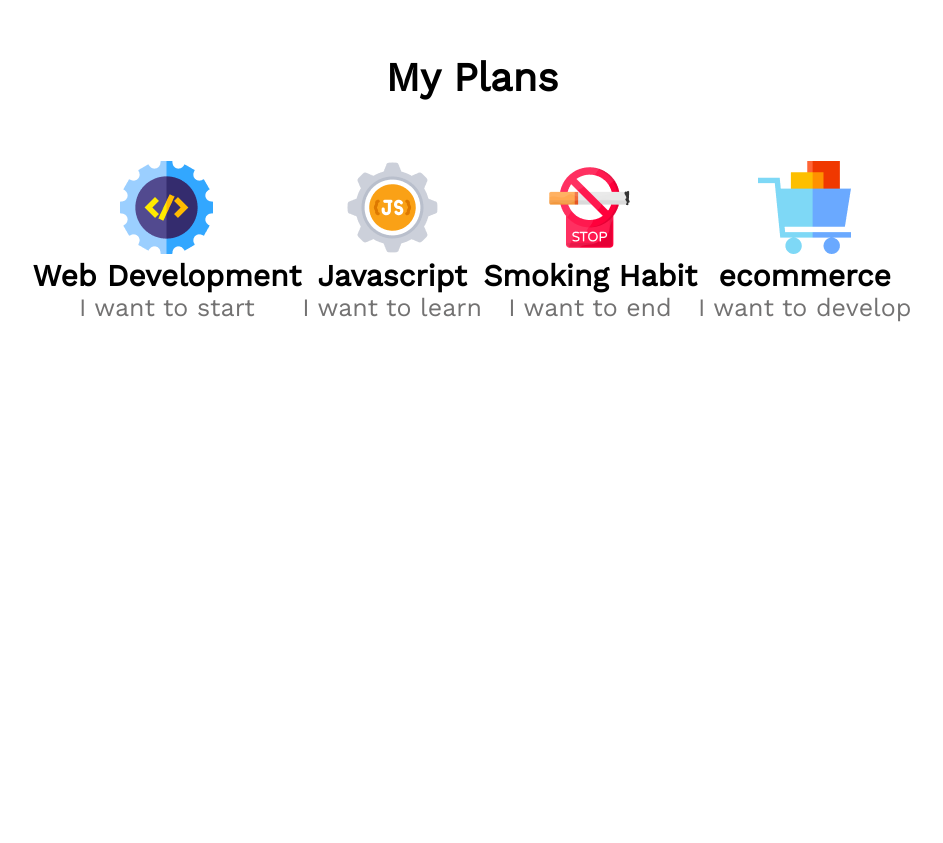
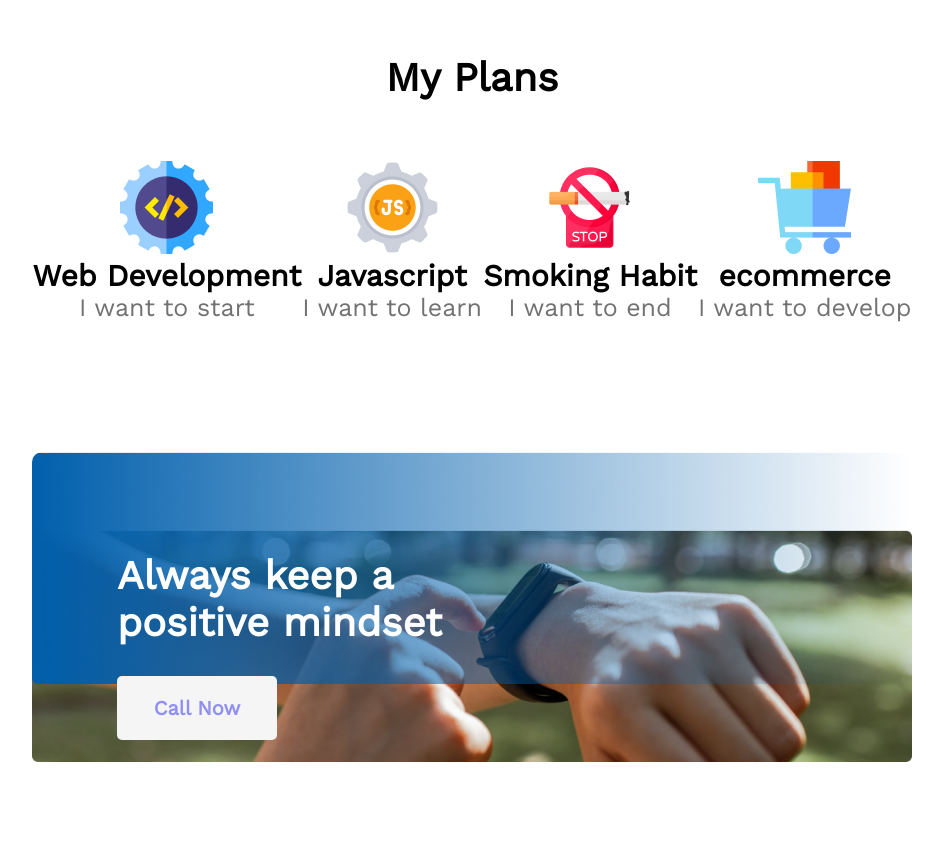
Before and after one commit to minhajul9/new-yeal-new-me, a plain HTML site: page index.html in a window 1280 px wide. Shown: the part 1742-2585 px from the top of the page, without its empty margins (168-1111 px from the left). Before the commit the page ends 2194 px from the top, so only its background shows below. Drawn offline with nearby package versions, Linux system fonts and the light colour scheme.

Commit message:
gradient added

```diff
--- a/index.html
+++ b/index.html
@@ -56,6 +56,12 @@
                 </div>
             </div>
         </section>
+        <section class="watch-gradient">
+            <div class="gradient">
+                <h4 class="section-title">Always keep a positive mindset</h4>
+                <button class="btn-primary">Call Now</button>
+            </div>
+        </section>
     </main>
 
     <footer>
--- a/style.css
+++ b/style.css
@@ -10,6 +10,17 @@ section{
 .section-title{
     font-weight: 800;
     font-size: 40px;
+}
+
+.btn-primary {
+    width: 160px;
+    height: 64px;
+    font-size: 20px;
+    font-weight: 700;
+    color: #FFFFFF;
+    background-color: #F15B22;
+    border: none;
+    border-radius: 5px;
 }
 
 /* Header part styles */
@@ -40,15 +51,7 @@ header {
     margin-bottom: 20px;
 }
 
-.btn-primary {
-    width: 160px;
-    height: 64px;
-    font-size: 20px;
-    color: #FFFFFF;
-    background-color: #F15B22;
-    border: none;
-    border-radius: 5px;
-}
+
 
 /* Main Part Styles */
 main {
@@ -110,5 +113,32 @@ main {
         font-size: 25px;
     }
 
+    /* Watch with gradient  */
+    .watch-gradient{
+        background-image: url('images/watch.png');
+        background-size: 100%;
+        background-repeat: no-repeat;
+        background-position: center center;
+        border-radius: 10px;
+    }
+    .gradient{
+        background-image: url('images/gradient1.png');
+        background-size: 100%;
+        background-repeat: no-repeat;
+        padding: 100px 85px;
+        border-radius: 10px;
+    }
+
+    .gradient .section-title{
+        color: white;
+        width: 440px;
+        margin-bottom: 30px;
+    }
+
+    .gradient .btn-primary{
+        background-color: whitesmoke;
+        color: rgb(144, 144, 243);
+    }
+
 
 /* Footer part Styles */
```
